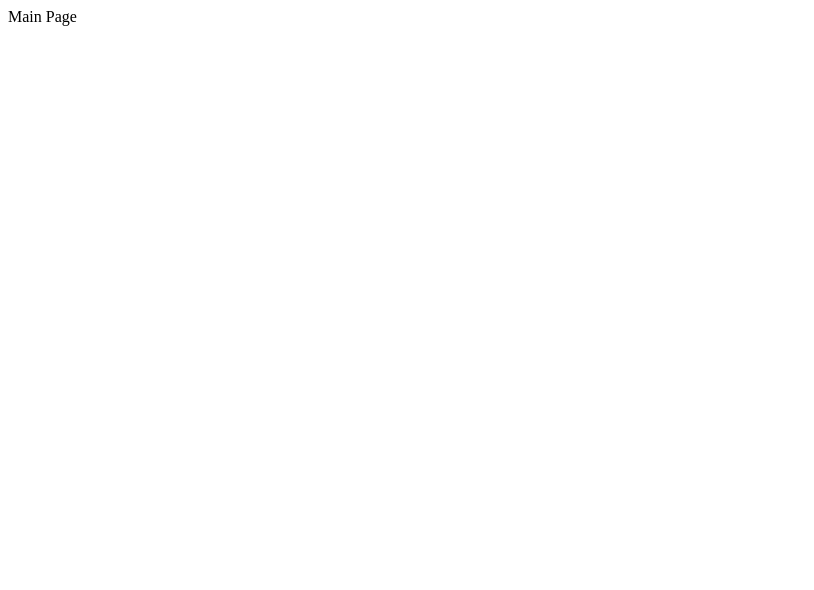
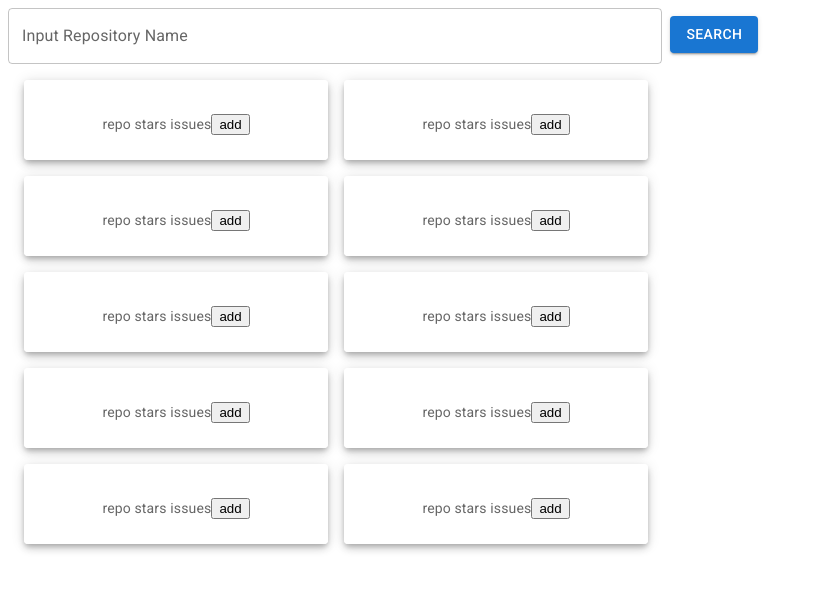
Before and after one commit to syoungee/repo-info-site, a React (Create React App) app: page / in a window 1280 px wide. Shown: the top 590 px of the page, without its empty margins (0-814 px from the left). Built offline with nearby package versions, Linux system fonts and the light colour scheme.

Commit message:
feature: main page layout

```diff
--- a/package.json
+++ b/package.json
@@ -3,13 +3,19 @@
   "version": "0.1.0",
   "private": true,
   "dependencies": {
+    "@emotion/react": "^11.10.0",
+    "@emotion/styled": "^11.10.0",
+    "@mui/material": "^5.10.2",
+    "@mui/styled-engine-sc": "^5.10.1",
     "@testing-library/jest-dom": "^5.16.5",
     "@testing-library/react": "^13.3.0",
     "@testing-library/user-event": "^13.5.0",
+    "fg-loadcss": "^3.1.0",
     "react": "^18.2.0",
     "react-dom": "^18.2.0",
     "react-router-dom": "^6.3.0",
     "react-scripts": "5.0.1",
+    "styled-components": "^5.3.5",
     "web-vitals": "^2.1.4"
   },
   "scripts": {
--- a/public/index.html
+++ b/public/index.html
@@ -2,7 +2,7 @@
 <html lang="en">
   <head>
     <meta charset="utf-8" />
-
+    <link rel="stylesheet" href="https://fonts.googleapis.com/css?family=Roboto:300,400,500,700&display=swap" />
     <title>React App</title>
   </head>
   <body>
--- /dev/null
+++ b/src/components/Button.jsx
@@ -0,0 +1,17 @@
+import * as React from 'react';
+import Box from '@mui/material/Box';
+import Button from '@mui/material/Button';
+
+export default function SearchButton() {
+  return (
+    <Box sx={{ '& button': { m: 1 } }}>
+      <div></div>
+      <div></div>
+      <div>
+        <Button variant="contained" size="medium">
+          SEARCH
+        </Button>
+      </div>
+    </Box>
+  );
+}
--- /dev/null
+++ b/src/components/Elevation.jsx
@@ -0,0 +1,52 @@
+import * as React from 'react';
+import Grid from '@mui/material/Grid';
+import Paper from '@mui/material/Paper';
+import Box from '@mui/material/Box';
+import { createTheme, ThemeProvider, styled } from '@mui/material/styles';
+// import { FontAwesomeIcon } from '@fortawesome/react-fontawesome';
+// import Icon from './Icons';
+
+const Item = styled(Paper)(({ theme }) => ({
+  ...theme.typography.body2,
+  textAlign: 'center',
+  color: theme.palette.text.secondary,
+  height: 80,
+  lineHeight: '60px',
+  overflow: 'auto',
+}));
+
+// dark mode
+// const darkTheme = createTheme({ palette: { mode: 'dark' } });
+const lightTheme = createTheme({ palette: { mode: 'light' } });
+
+export default function Elevation() {
+  return (
+    <Grid container spacing={2}>
+      {[lightTheme].map((theme, index) => (
+        <Grid item xs={6} key={index}>
+          <ThemeProvider theme={theme}>
+            <Box
+              sx={{
+                p: 2,
+                bgcolor: 'background.default',
+                display: 'grid',
+                gridTemplateColumns: { md: '1fr 1fr' },
+                gap: 2,
+                width:'100%'
+              }}
+            >
+              {[0, 1, 2, 3, 4, 6, 8, 12, 16, 24].map((elevation) => (
+                <Item key={elevation} elevation={5} style={{width:'100%'}}>
+                  <p style={{ verticalAlign: 'middle', overflow: 'auto'}}>
+                    {`repo stars issues`}
+                    <button>add</button>
+                  </p>
+                </Item>
+              ))}
+            </Box>
+          </ThemeProvider>
+        </Grid>
+      ))}
+    </Grid>
+  );
+}
--- /dev/null
+++ b/src/components/Icons.jsx
@@ -0,0 +1,17 @@
+import * as React from 'react';
+import Box from '@mui/material/Box';
+import Icon from '@mui/material/Icon';
+
+export default function Icons() {
+  return (
+    <Box
+      sx={{
+        '& > :not(style)': {
+          m: 2,
+        },
+      }}
+    >
+      <Icon color="primary">add_circle</Icon>
+    </Box>
+  );
+}
--- /dev/null
+++ b/src/components/InputText.jsx
@@ -0,0 +1,18 @@
+import Box from '@mui/material/Box';
+import TextField from '@mui/material/TextField';
+import SearchButton from './Button';
+
+export default function FullWidthTextField() {
+  return (
+    <Box
+      sx={{
+        width: '60%',
+        maxWidth: '80%',
+        display: 'flex',
+      }}
+    >
+      <TextField fullWidth label="Input Repository Name" id="repository" />
+      <SearchButton />
+    </Box>
+  );
+}
--- a/src/components/Main.jsx
+++ b/src/components/Main.jsx
@@ -1,4 +1,12 @@
+import FullWidthTextField from './InputText';
+import Elevation from './Elevation';
+
 const Main = () => {
-  return <div>Main Page</div>;
+  return (
+    <div>
+      <FullWidthTextField></FullWidthTextField>
+      <Elevation />
+    </div>
+  );
 };
 export default Main;
```
Also changed, not shown: 1 other file (tests, documents, lock files or other folders).
